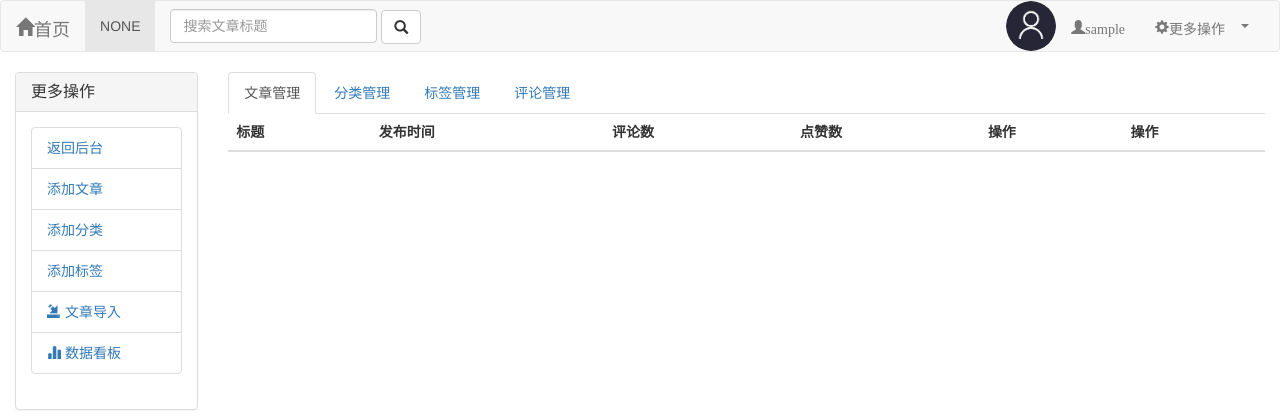
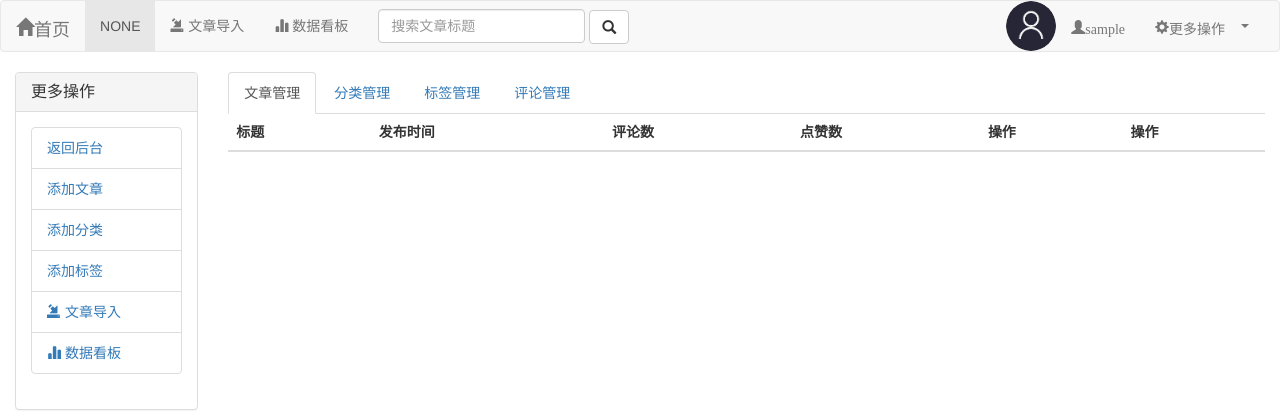
Before and after one commit to feibajiubi/blog, a Django app: page /backend/ in a window 1280 px wide. Shown: the top 420 px of the page. Run offline with Django 4.2, Linux system fonts and the light colour scheme; the visitor is signed in with stand-in values (Sample User, id 1); data comes from the database, SQL or seed files in the repository; data that the repository does not hold is empty; some libraries are stand-ins or nearby versions.

Commit message:
feat: 导航栏新增文章导入/数据看板入口，数据看板改为公开访问

```diff
--- a/app01/views.py
+++ b/app01/views.py
@@ -960,9 +960,8 @@ def crawl_import(request):
 
 # ==================== 数据看板 ====================
 
-@login_required
 def dashboard(request):
-    """数据看板：文章/阅读/点赞/评论/用户/分类/标签统计 + 词云"""
+    """数据看板：文章/阅读/点赞/评论/用户/分类/标签统计 + 词云（公开，无需登录）"""
     from django.db.models.functions import TruncMonth
 
     # ---- 概览 ----
--- a/templates/base.html
+++ b/templates/base.html
@@ -28,6 +28,8 @@
         <div class="collapse navbar-collapse" id="bs-example-navbar-collapse-1">
             <ul class="nav navbar-nav">
                 <li class="{% block nav1_class %}active{% endblock %}"><a href="{% block nav1_href %}#{% endblock %}">{% block nav1_text %}首页{% endblock %} <span class="sr-only">(current)</span></a></li>
+                <li><a href="/crawl/"><span class="glyphicon glyphicon-import"></span> 文章导入</a></li>
+                <li><a href="/dashboard/"><span class="glyphicon glyphicon-stats"></span> 数据看板</a></li>
             </ul>
             <form class="navbar-form navbar-left" action="/home/" method="get">
                 <div class="form-group">
```
